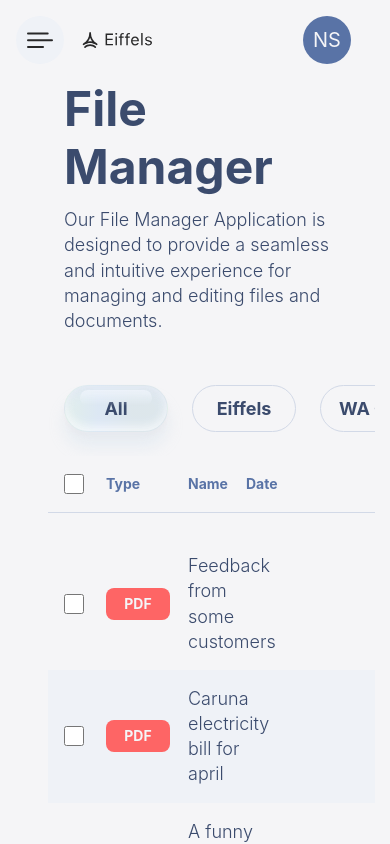
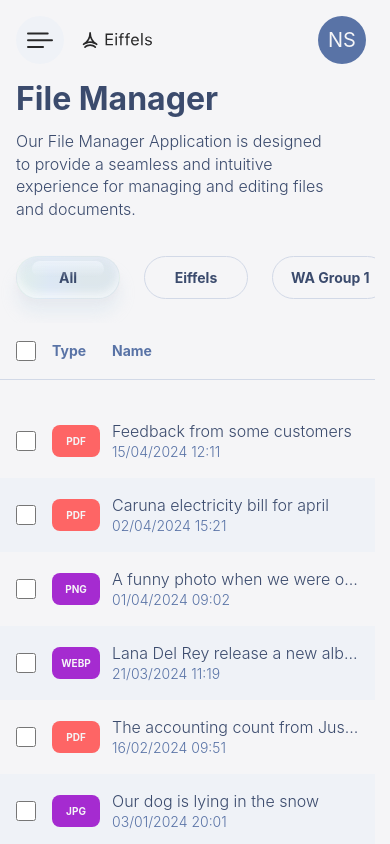
Before and after one commit to jnetc/eiffels-web, a plain HTML site: page file-manager.html in a window 390 px wide. Drawn offline with Linux system fonts and the light colour scheme; a web font is replaced by a local one.

Commit message:
finalized responsive file manager layout

```diff
--- a/file-manager.html
+++ b/file-manager.html
@@ -90,25 +90,23 @@
           </a>
         </div>
       </div>
-
-      <!-- <footer class="footer">Copyright © 2024 Eiffels</footer> -->
     </nav>
 
     <main class="app__main fm">
       <div class="container">
 
-        <div class="main__header">
-          <h1 class="title">File Manager</h1>
-          <p class="main__description">Our File Manager Application is designed to provide a seamless and intuitive experience for managing and editing files and documents.</p>
-        </div>
+        <section class="main__header">
+          <h1 class="header__title">File Manager</h1>
+          <p class="header__description">Our File Manager Application is designed to provide a seamless and intuitive experience for managing and editing files and documents.</p>
+        </section>
 
-        <div class="fm-filters">
+        <section class="fm-filters">
           <button type="button" class="fm-filters__btn btn-selected">All</button>
           <button type="button" class="fm-filters__btn">Eiffels</button>
           <button type="button" class="fm-filters__btn">WA Group 1</button>
           <button type="button" class="fm-filters__btn">WA Group 2</button>
           <button type="button" class="fm-filters__btn">WA Group 3</button>
-        </div>
+        </section>
 
         <!-- FILE MANAGER TABLE -->
         <section class="fm-tb">
--- a/styles/app-layout.css
+++ b/styles/app-layout.css
@@ -4,8 +4,9 @@
 
 /* HEADER */
 .app__header {
-  grid-row: 1;
-  grid-column: 2 span;
+  position: fixed;
+  inset-block-start: 0;
+  inset-inline: 0;
   display: grid;
   grid-template-columns: var(--size-48) auto 1fr;
   column-gap: var(--gap-16);
@@ -68,11 +69,12 @@
   }
 }
 
-/* APP MENU */
+/* APP WRAPPER */
 .app__wrapper {
   display: grid;
   grid-template-columns: 360px 1fr;
   column-gap: var(--gap-48);
+  padding-block-start: var(--gap-80);
   transition:
     grid-template-columns .3s cubic-bezier(0, 0.5, 0.25, 1),
     column-gap .3s cubic-bezier(0, 0.5, 0.25, 1);
@@ -223,3 +225,30 @@
     font-size: var(--font-20);
   }
 }
+
+
+@media screen and (max-width: 768px) {
+
+  /* Hide navigation mobile priority  */
+  .app__wrapper {
+    grid-template-columns: 0 1fr;
+    column-gap: 0;
+  }
+
+  .app__wrapper.hidden {
+    grid-template-columns: 100vw 0;
+  }
+
+  .app__wrapper.hidden .app__nav {
+    animation: none;
+  }
+
+  /* Check animation in global css */
+  .app__wrapper .app__nav {
+    animation: hide-from-DOM .3s ease-in-out forwards;
+  }
+
+  .nav__scroll > * {
+    max-width: 320px;
+  }
+}
--- a/styles/file-manager.css
+++ b/styles/file-manager.css
@@ -29,9 +29,16 @@
   row-gap: var(--gap-12);
 }
 
-.main__description {
+.header__title {
+  color: var(--grey-500);
+  font-size: clamp(var(--font-32), 3vw, var(--font-48));
+  font-weight: bold;
+}
+
+.header__description {
   max-width: 800px;
-  padding-block-end: var(--gap-48);
+  padding-block-end: clamp(var(--font-32), 3vw, var(--font-48));
+  font-size: clamp(var(--font-16), 1.25vw, var(--font-18));
 }
 
 .fm-filters {
@@ -51,7 +58,7 @@
   border: 1.5px solid transparent;
   border-radius: 5rem;
   color: var(--grey-500);
-  font-size: var(--font-18);
+  font-size: clamp(var(--font-14), 1.2vw, var(--font-18));
   font-weight: bold;
   white-space: nowrap;
   transition: all .3s ease-in-out;
@@ -157,6 +164,17 @@
 
 .fm-row__type[data-source="image"] {
   background-color: #A52BD0;
+}
+
+.fm-row__name {
+  width: 100%;
+  overflow: hidden;
+  white-space: nowrap;
+  text-overflow: ellipsis;
+}
+
+.fm-row__date {
+  color: var(--grey-400);
 }
 
 /* BOTTOM ACTION BAR */
@@ -278,33 +296,54 @@
     background-color: transparent;
   }
 }
+@media screen and (max-width: 1200px) {
+  .fm-tb__fm-header,
+  .fm-tb__fm-row {
+    grid-template-columns: var(--size-24) var(--size-64) 1fr;
+  }
+
+  .fm-header__date {
+    display: none;
+  }
+
+  .fm-row__checkbox,
+  .fm-row__type {
+    grid-column: 1;
+    grid-row: 1 / 2 span;
+  }
+
+  .fm-row__name {
+    grid-column: 2;
+    grid-row: 1;
+    font-size: var(--font-16);
+  }
+
+  .fm-row__date {
+    grid-column: 2;
+    grid-row: 2;
+    font-size: var(--font-14);
+  }
+}
 
 @media screen and (max-width: 768px) {
-  /* Hide navigation mobile priority  */
-  .app__wrapper {
-    grid-template-columns: 0 1fr;
+  .fm-tb__fm-header,
+  .fm-tb__fm-row {
+    grid-template-columns: var(--size-24) var(--size-48) 1fr;
+    column-gap: var(--gap-12);
   }
+  /* .fm-tb__fm-row {
+    grid-template-rows: auto;
+  } */
 
-  .app__wrapper.hidden {
-    grid-template-columns: 100vw 0;
-  }
-
-  .app__wrapper.hidden .app__nav {
-    animation: none;
-  }
-
-  /* Check animation in global css */
-  .app__wrapper .app__nav {
-    animation: hide-from-DOM .3s ease-in-out forwards;
-  }
-
-  .nav__scroll > *{
-    max-width: 320px;
+  .fm-row__type {
+    min-width: var(--size-48);
+    min-height: var(--size-32);
+    border-radius: var(--border-corner-8);
+    font-size: 10px;
   }
 
   .user__name,
-  .user__role,
-  .fm-row__date {
+  .user__role {
     display: none;
   }
 
--- a/styles/global.css
+++ b/styles/global.css
@@ -124,11 +124,6 @@ strong {
   color: var(--grey-500);
 }
 
-.title {
-  font-size: var(--font-48);
-  font-weight: bold;
-  color: var(--grey-500);
-}
 .title-gradient {
   width: fit-content;
   display: inline;
@@ -139,7 +134,7 @@ strong {
   background-clip: text;
 }
 
-.font-20,
+/* .font-20,
 .font-20 p {
   font-size: clamp(var(--font-18), 2.75vw, var(--font-20));
 }
@@ -147,19 +142,19 @@ strong {
 .font-24,
 .font-24 p {
   font-size: clamp(var(--font-20), 2.5vw, var(--font-24));
-}
+} */
 
 
 
 /* CLASSES */
 /* 1920 > */
-.grid {
+/* .grid {
   display: grid;
   grid-template-columns: 1fr repeat(12, minmax(0, 6rem)) 1fr;
   grid-auto-rows: min-content;
   column-gap: var(--gap-32);
   position: relative;
-}
+} */
 
 footer {
   flex: 0 1 0;
```
